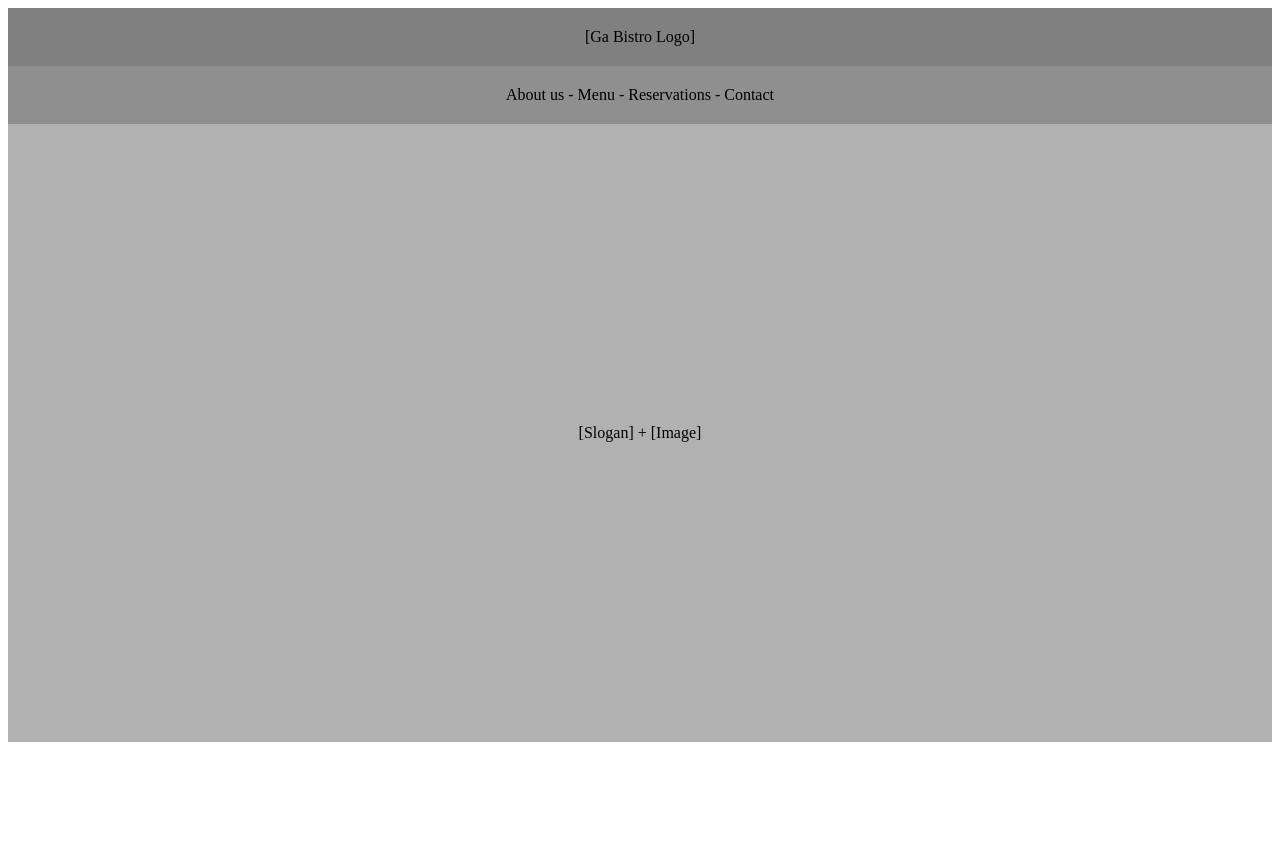
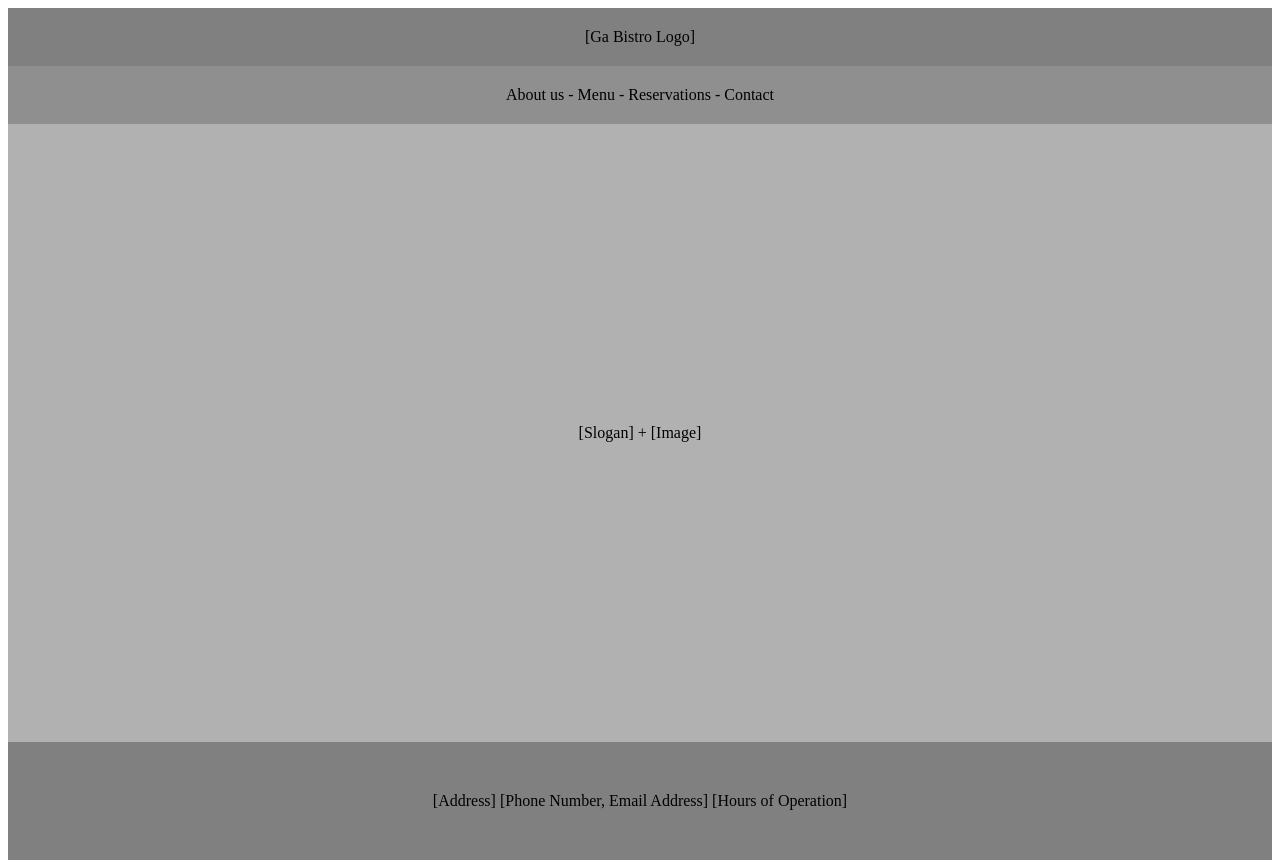
Before and after one commit to andyhdang/ga_bistro, a React (Create React App) app: page / in a window 1280 px wide. Before the commit the page ends 800 px from the top, so only its background shows below. Built offline with nearby package versions, Linux system fonts and the light colour scheme.

Commit message:
added Footer Component

```diff
--- a/src/App/App.jsx
+++ b/src/App/App.jsx
@@ -4,6 +4,7 @@ import React from 'react';
 import Header from './Header/Header.jsx';
 import Nav from './Nav/Nav.jsx';
 import Main from './Main/Main.jsx';
+import Footer from './Footer/Footer.jsx';
 
 const App = () => {
     return (
@@ -11,6 +12,7 @@ const App = () => {
             <Header />
             <Nav />
             <Main />
+            <Footer />
 
         </div>
     )
--- /dev/null
+++ b/src/App/Footer/Footer.jsx
@@ -0,0 +1,11 @@
+import React from 'react';
+
+import './Footer.scss';
+
+const Footer = () => {
+    return (
+        <footer className = {'Footer'}> [Address] [Phone Number, Email Address] [Hours of Operation]</footer>
+    )
+}
+
+export default Footer;
--- /dev/null
+++ b/src/App/Footer/Footer.scss
@@ -0,0 +1,5 @@
+.Footer {
+    background: gray;
+    padding: 50px;
+    text-align: center;
+}
```
